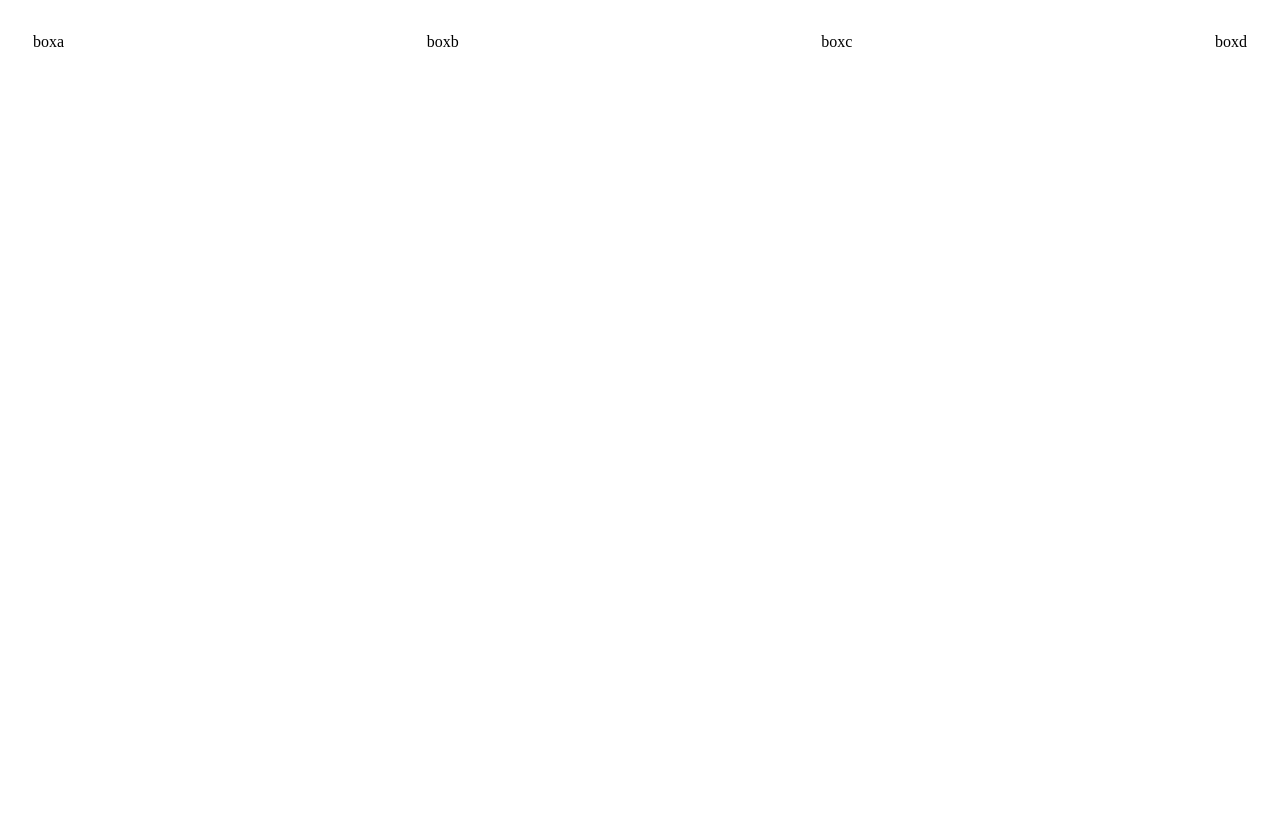
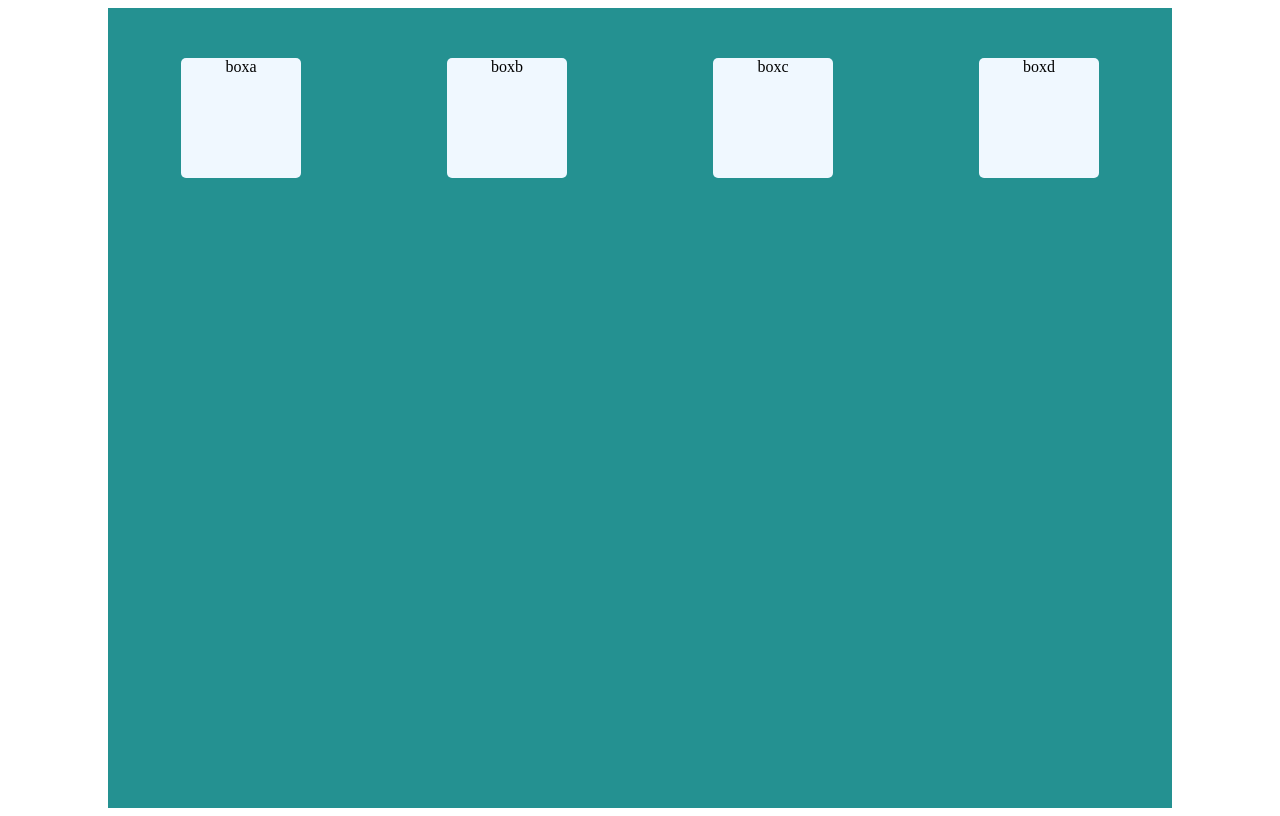
Before and after one commit to naomicherono/Tile_game, a plain HTML site: page index.html in a window 1280 px wide. Drawn offline with Linux system fonts and the light colour scheme.

Commit message:
added styles

```diff
--- a/index.css
+++ b/index.css
@@ -1,19 +1,27 @@
-.lane1{
+
+.flex-container{
+    background-color: rgb(36, 145, 145);
+    margin-left: 100px;
+    margin-right: 100px;
+    height: 100vh;
     display: flex;
     flex-direction: row;
     padding: 0px;
-justify-content: space-between;
-margin: 0%;
-}
-. flex-container{
-    background-color: rgb(36, 145, 145);
-    width:600vw;
-    height: 600vh;
-}
-.square1{
-    margin-top: 30px;
-    margin: 25px;
-    border-radius: 5px 15px;
+    justify-content: space-around;
+
+
+
+
 
 
 }
+.square1{
+   background-color: aliceblue;
+    margin: 10px;
+    border-radius: 5px ;
+    height: 120px;
+    width:120px ;
+    text-align: center;
+    margin-top: 50px;
+
+}
--- a/index.html
+++ b/index.html
@@ -8,14 +8,14 @@
     <link rel="stylesheet" href="index.css">
 </head>
 <body>
-    <div class=" flex-container">
-        <div class="lane1">
+    <div class="flex-container">
+
             <div class="square1">boxa</div>
             <div class="square1">boxb</div>
             <div class="square1">boxc</div>
             <div class="square1">boxd</div>
 
-        </div>
+
 
 
 
```
